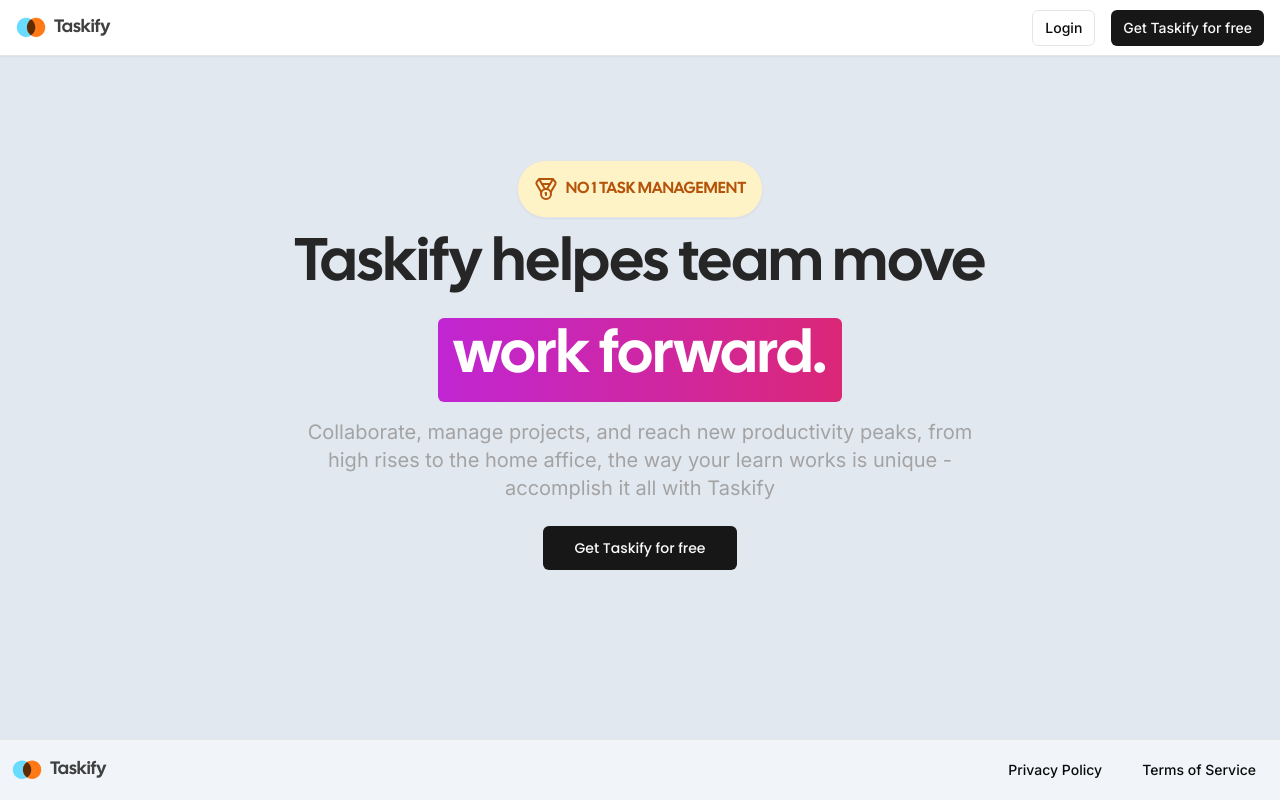
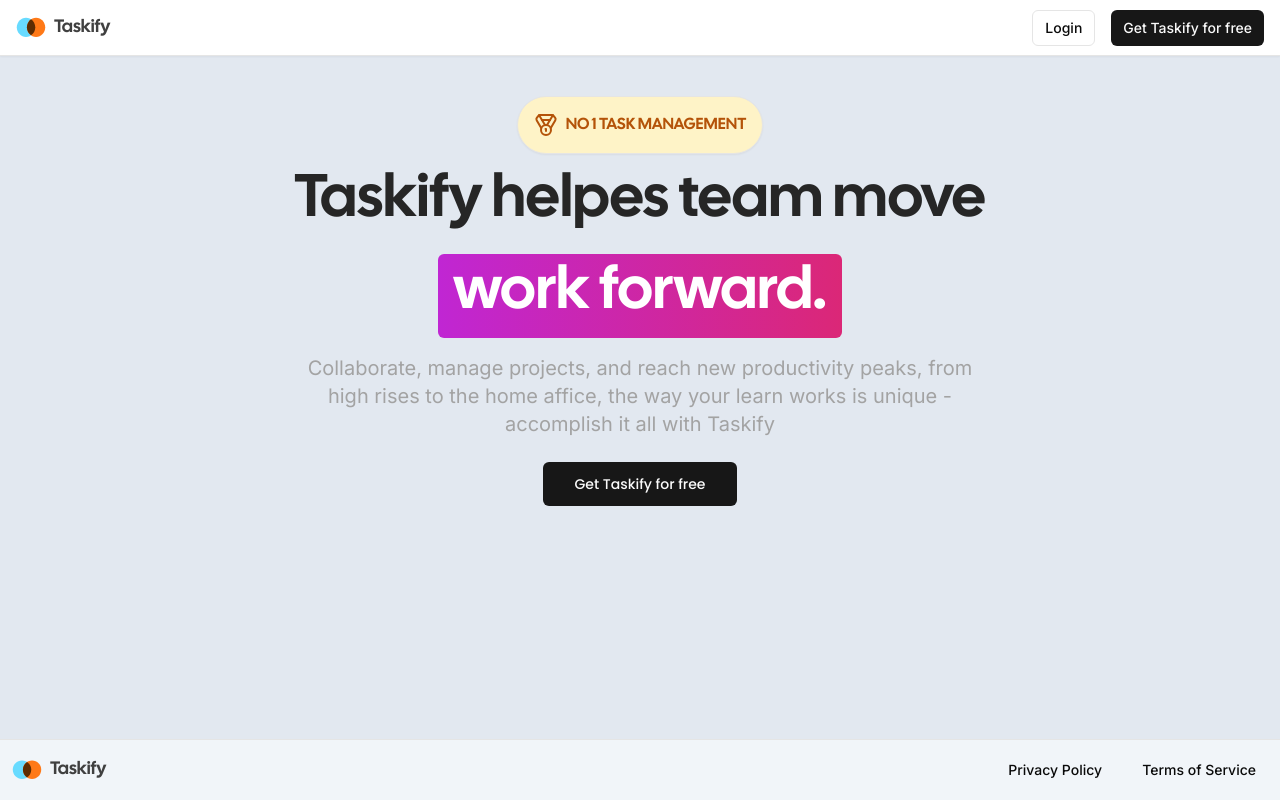
Before and after one commit to sadegh1379/trello, a Next.js app: page / in a window 1280 px wide. Built offline with nearby package versions, Linux system fonts and the light colour scheme.

Commit message:
feat: added clerk config

```diff
--- a/app/(marketing)/layout.tsx
+++ b/app/(marketing)/layout.tsx
@@ -5,7 +5,7 @@ const MarketingLayout = ({ children }: { children: React.ReactNode }) => {
   return (
     <div className="h-full bg-slate-200">
       <Navbar />
-      <main className="pt-40 pb-20 bg-slate-200">{children}</main>
+      <main className="pt-24 pb-20 bg-slate-200">{children}</main>
       <Footer />
     </div>
   )
--- /dev/null
+++ b/app/(platform)/(clerk)/layout.tsx
@@ -0,0 +1,9 @@
+export default function ClerkLayout({
+  children,
+}: {
+  children: React.ReactNode
+}) {
+  return (
+    <div className="h-full flex justify-center items-center">{children}</div>
+  )
+}
--- a/middleware.ts
+++ b/middleware.ts
@@ -3,7 +3,9 @@ import { authMiddleware } from '@clerk/nextjs'
 // This example protects all routes including api/trpc routes
 // Please edit this to allow other routes to be public as needed.
 // See https://clerk.com/docs/references/nextjs/auth-middleware for more information about configuring your Middleware
-export default authMiddleware({})
+export default authMiddleware({
+  publicRoutes: ['/'],
+})
 
 export const config = {
   matcher: ['/((?!.+\\.[\\w]+$|_next).*)', '/', '/(api|trpc)(.*)'],
```
